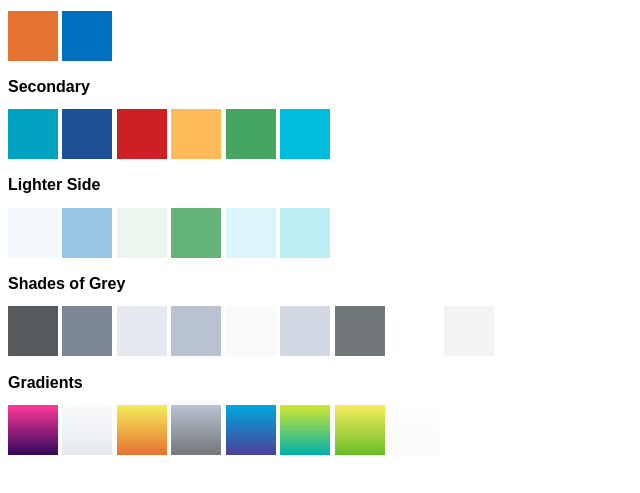
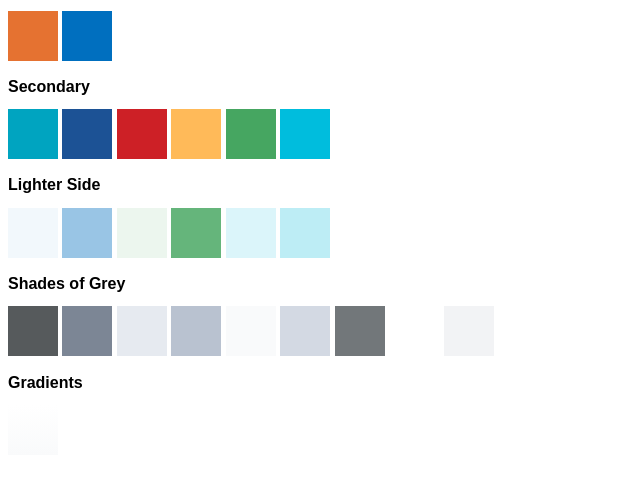
Before and after one commit to BrightspaceUI/colors, a website: page sample/colors.html in a window 1280 px wide. Shown: the part 65-558 px from the top of the page, without its empty margins (0-640 px from the left). Drawn offline with Linux system fonts and the light colour scheme.

Commit message:
Removing unnecessary gradients.

```diff
--- a/colors.scss
+++ b/colors.scss
@@ -41,12 +41,7 @@ $vui-color-white: #fff !default;
 $vui-color-woolonardo: #f2f3f5 !default;
 
 // gradients
-$vui-color-blastica: linear-gradient(to bottom, $vui-color-panthera 0%, $vui-color-gravah 100%) !default;
 $vui-color-buttonic: linear-gradient(to bottom, $vui-color-regolith 0%, $vui-color-gypsum 100%) !default;
-$vui-color-circdawn: linear-gradient(to bottom, $vui-color-lurite 0%, $vui-color-carnelian 100%) !default;
 $vui-color-meglor: linear-gradient(to bottom, $vui-color-pressicus 0%, $vui-color-tungsten 100%) !default;
-$vui-color-nautikon: linear-gradient(to bottom, $vui-color-saphirella 0%, $vui-color-violettine 100%) !default;
-$vui-color-neptrine: linear-gradient(to bottom, $vui-color-chartronic 0%, $vui-color-deephonica 100%) !default;
-$vui-color-tauksigen: linear-gradient(to bottom, $vui-color-lurite 0%, $vui-color-koolaudica 100%) !default;
 $vui-color-trancition: linear-gradient(to bottom, $vui-color-white 0%, $vui-color-regolith 100%) !default;
 $vui-color-trixon: linear-gradient(to bottom, $vui-color-regolith 0%, $vui-color-woolonardo 100%) !default;
--- a/package.json
+++ b/package.json
@@ -1,6 +1,6 @@
 {
   "name": "vui-colors",
-  "version": "0.1.0",
+  "version": "0.2.0",
   "description": "Variables for the VUI color palette.",
   "scripts": {
     "build:autoprefix": "postcss --use autoprefixer ./sample/colors.css -o ./sample/colors.css",
--- a/sample/colors.css.scss
+++ b/sample/colors.css.scss
@@ -74,27 +74,6 @@
   background-color: $vui-color-woolonardo;
 }
 
-.vui-color-blastica {
-  background: $vui-color-blastica;
-}
-.vui-color-buttonic {
-  background: $vui-color-buttonic;
-}
-.vui-color-circdawn {
-  background: $vui-color-circdawn;
-}
-.vui-color-meglor {
-  background: $vui-color-meglor;
-}
-.vui-color-nautikon {
-  background: $vui-color-nautikon;
-}
-.vui-color-neptrine {
-  background: $vui-color-neptrine;
-}
-.vui-color-tauksigen {
-  background: $vui-color-tauksigen;
-}
 .vui-color-trancition {
   background: $vui-color-trancition;
 }
--- a/sample/colors.html
+++ b/sample/colors.html
@@ -53,13 +53,6 @@ div {
   <div title="woolonardo" class="vui-color-woolonardo"></div>
 
   <h2>Gradients<h2>
-  <div title="blastica" class="vui-color-blastica"></div>
-  <div title="buttonic" class="vui-color-buttonic"></div>
-  <div title="circdawn" class="vui-color-circdawn"></div>
-  <div title="meglor" class="vui-color-meglor"></div>
-  <div title="nautikon" class="vui-color-nautikon"></div>
-  <div title="neptrine" class="vui-color-neptrine"></div>
-  <div title="tauksigen" class="vui-color-tauksigen"></div>
   <div title="trancition" class="vui-color-trancition"></div>
 
 </body>
```
Also changed, not shown: sample/colors.css.
